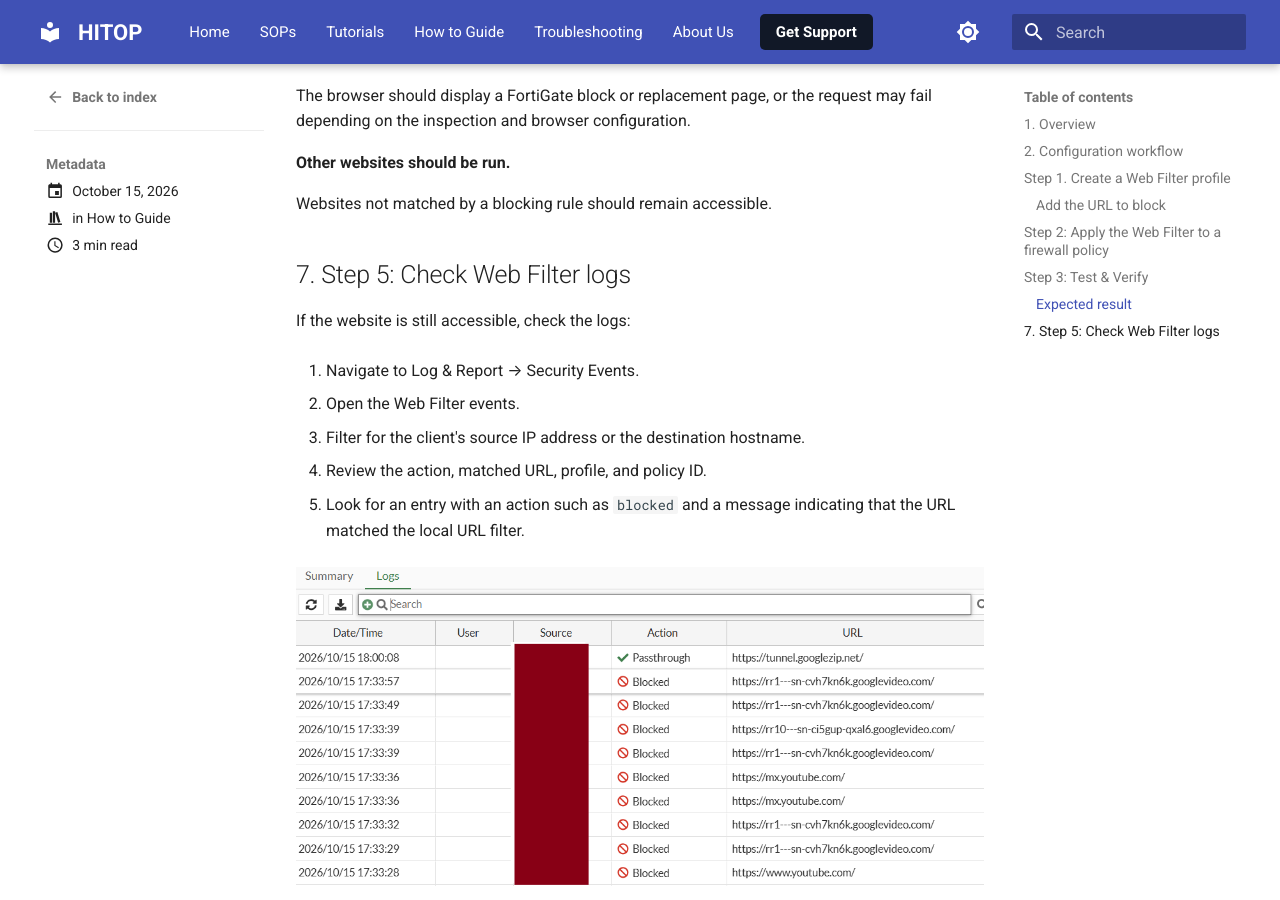
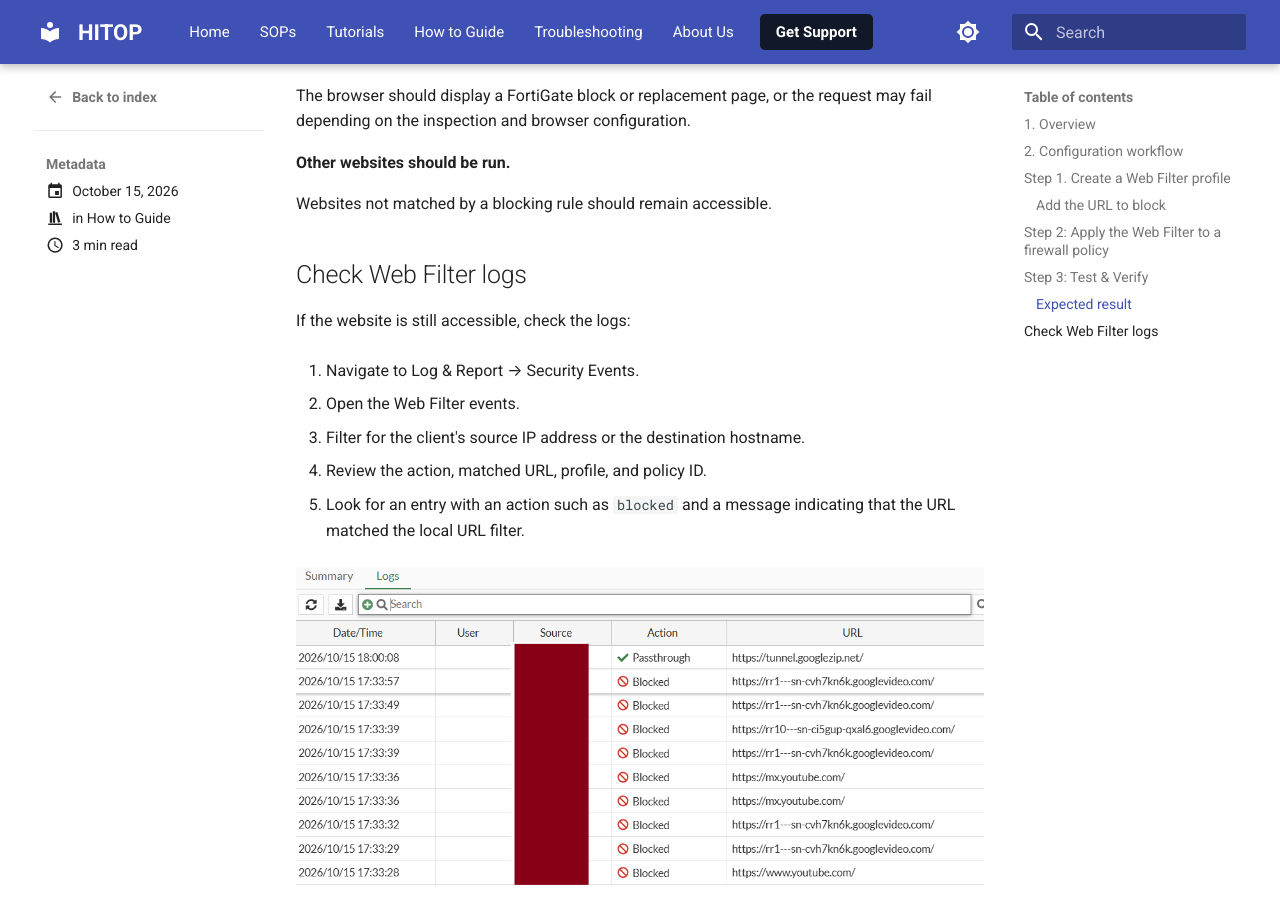
Before and after one commit to Gagan7248/HITOP, an MkDocs documentation site: the page built from docs/blog/posts/how-to-guide/Block a Website or URL on FortiGate Using Web Filter and Firewall Policy.md, in a window 1280 px wide and 900 px high, scrolled down 3368 px. Built offline with MkDocs 1.6.1 and Material for MkDocs 9.7.7, drawn with Linux system fonts in a browser that asks for light colours.

Commit message:
Update documentation

```diff
--- a/docs/blog/posts/how-to-guide/Block a Website or URL on FortiGate Using Web Filter and Firewall Policy.md
+++ b/docs/blog/posts/how-to-guide/Block a Website or URL on FortiGate Using Web Filter and Firewall Policy.md
@@ -173,7 +173,7 @@
 
 Websites not matched by a blocking rule should remain accessible.
 
-## 7. Step 5: Check Web Filter logs
+## Check Web Filter logs
 
 If the website is still accessible, check the logs:
 
```
